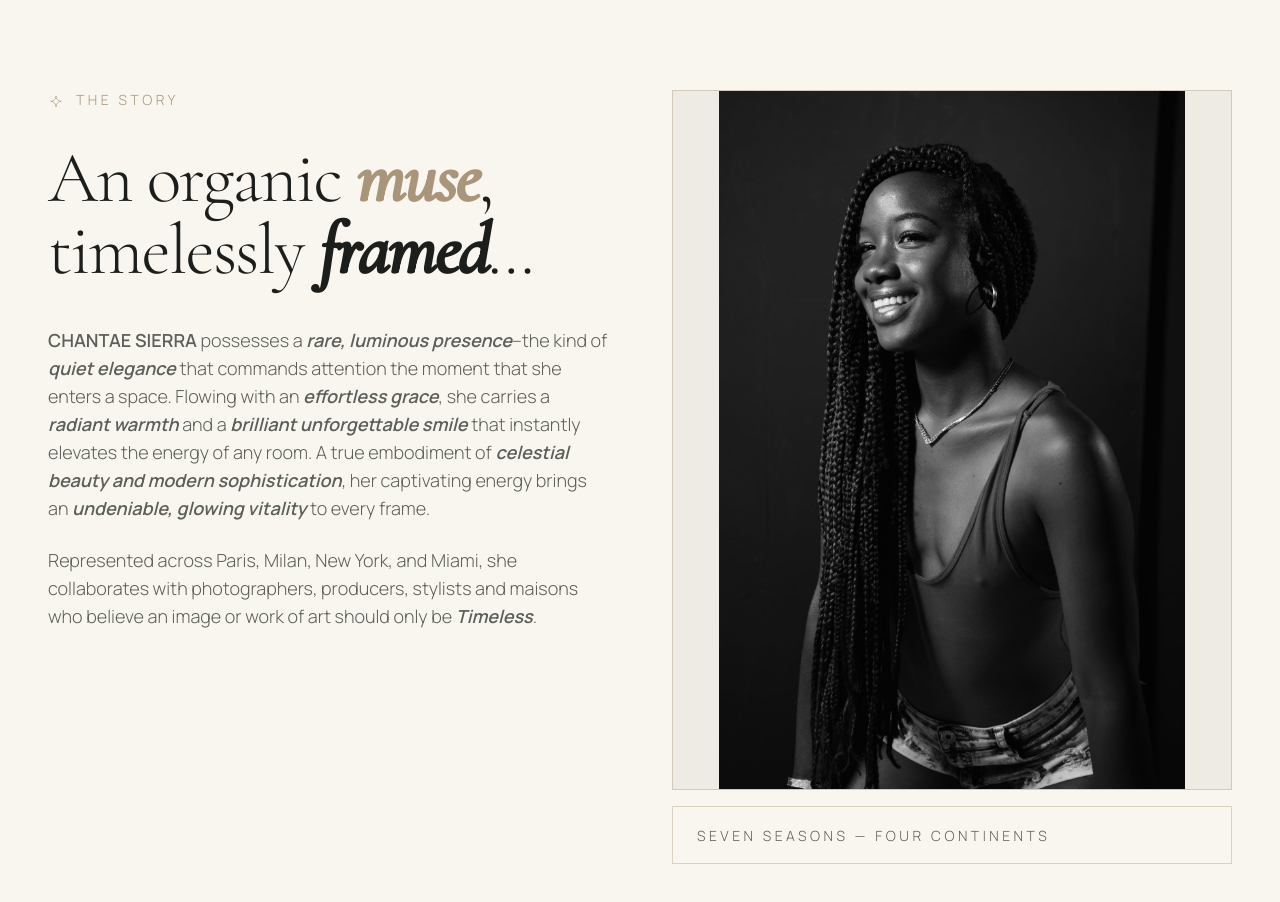
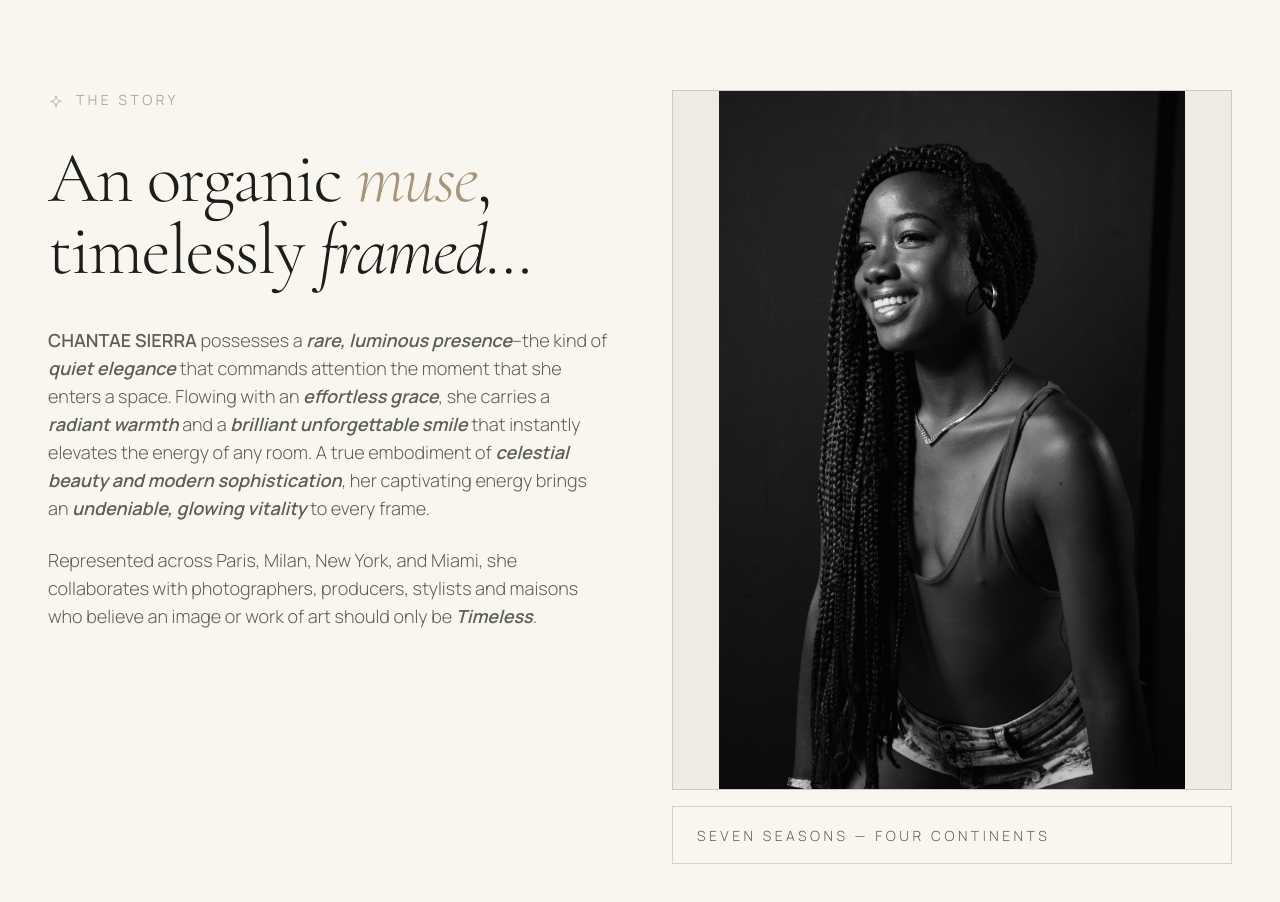
Before and after one commit to holygmusic-svg/chantae, a React (Create React App) app in the folder frontend/: page / in a window 1280 px wide. Shown: the part 980-1882 px from the top of the page. Built offline with nearby package versions, Linux system fonts and the light colour scheme; no server answers.

Commit message:
Keep Story headline muse and framed italic, not bold

```diff
--- a/frontend/src/components/About.jsx
+++ b/frontend/src/components/About.jsx
@@ -19,9 +19,9 @@ export const About = () => (
         </Reveal>
         <Reveal delay={0.1}>
           <h2 className="font-serif-ed font-light text-4xl md:text-6xl lg:text-7xl leading-[1.05] tracking-tight mt-8">
-            An organic <strong className="font-bold"><em className="italic text-[#A9967A]">muse</em></strong>,
+            An organic <em className="italic text-[#A9967A]">muse</em>,
             <br />
-            timelessly <strong className="font-bold"><em className="italic">framed</em></strong>...
+            timelessly <em className="italic">framed</em>...
           </h2>
         </Reveal>
         <Reveal delay={0.2} className="mt-10 max-w-xl">
```
